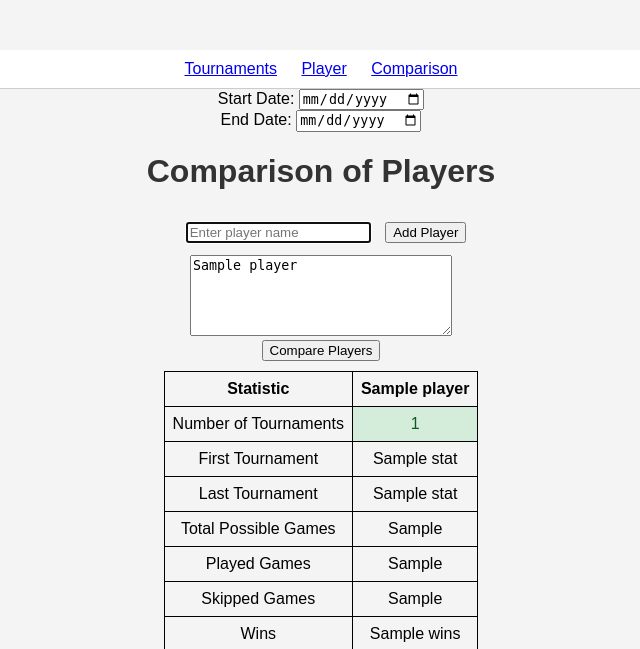
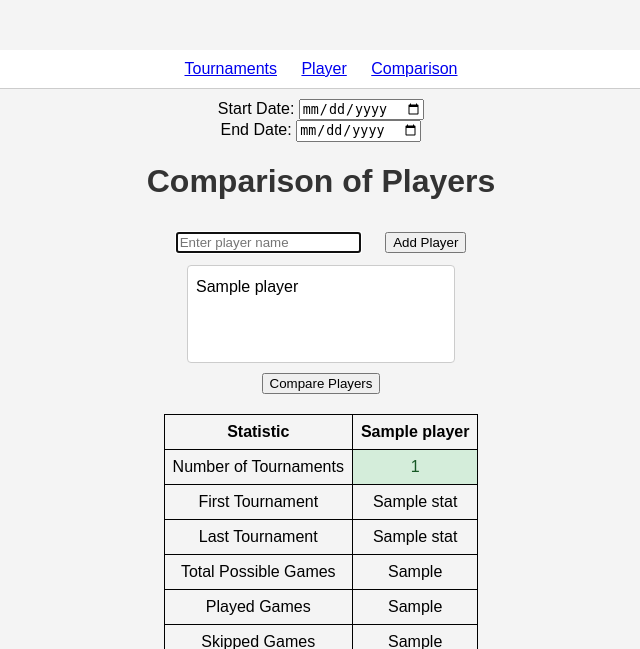
Before and after one commit to OleksandrKuzhylnyi/TT_website, a Flask app: template templates/comparison.html in a window 1280 px wide. Shown: the top 649 px of the page, without its empty margins (319-959 px from the left). Run offline with Flask 3, Linux system fonts and the light colour scheme; the template is opened without the code that fills it: most values are stand-ins (such as "Sample title", 1, 10 or a date in 2020); parts of the project's set-up code (start-up, migrations or seed data) failed here and were passed over.

Commit message:
Imroved player-container in comparison, general UI

```diff
--- a/app.py
+++ b/app.py
@@ -22,7 +22,7 @@ with engine.connect() as conn:
 
 MIN_DATE = DATA["date"].min().strftime('%Y-%m-%d')
 MAX_DATE = DATA["date"].max().strftime('%Y-%m-%d')
-PLAYER_NAMES = DATA.real_name.dropna().unique()
+PLAYER_NAMES = DATA.sort_values(["rating"], ascending=False).real_name.dropna().unique()
 
 @app.route("/")
 def index():
--- a/static/scripts.js
+++ b/static/scripts.js
@@ -1,16 +1,25 @@
 function addPlayer() {
     const playerInput = document.getElementById('player_name');
-    const playersArea = document.getElementById('players_area');
     const player = playerInput.value.trim();
+    if (!player) return;
 
-    if (player) {
-        if (playersArea.value) {
-            playersArea.value += '\n' + player;
-        } else {
-            playersArea.value = player;
+    addPlayerElement(player);
+    playerInput.value = '';
+    updatePlayersArea();
 }
-        playerInput.value = '';
+
+function addPlayerElement(player) {
+    const playerContainer = document.getElementById('players-container');
+    const playerItem = document.createElement('div');
+    playerItem.className = 'player-item';
+    playerItem.innerHTML = `<span>${player}</span><button class="remove-player">×</button>`;
+    playerContainer.appendChild(playerItem);
 }
+
+function updatePlayersArea() {
+    const playerItems = document.querySelectorAll('#players-container .player-item span');
+    const players = Array.from(playerItems).map(span => span.textContent);
+    document.getElementById('players_area').value = players.join('\n');
 }
 
 document.addEventListener("DOMContentLoaded", function () {
@@ -46,7 +55,7 @@ document.addEventListener("DOMContentLoaded", function () {
             }
         }
         });
-
+    });
 
     const inputField = document.getElementById('player_name');
     const suggestionsBox = document.getElementById('autocomplete-suggestions');
@@ -117,5 +126,16 @@ document.addEventListener("DOMContentLoaded", function () {
             suggestionsBox.classList.remove('show'); // Properly hide with transition
         }
     });
+
+    const playersArea = document.getElementById('players_area');
+    const players = playersArea.value.split('\n').filter(p => p.trim() !== '');
+    players.forEach(addPlayerElement);
+
+    document.getElementById('players-container').addEventListener('click', function(e) {
+        if (e.target.classList.contains('remove-player')) {
+            const playerItem = e.target.closest('.player-item');
+            playerItem.remove();
+            updatePlayersArea();
+        }
     });
 });
--- a/static/styles.css
+++ b/static/styles.css
@@ -7,6 +7,10 @@ body {
 
 h1 {
     color: #333;
+}
+
+button {
+    margin: 10px;
 }
 
 .table-container {
@@ -51,11 +55,15 @@ h1 {
 
 .nav-link { margin: 0 10px; }
 
-#player_name{margin: 10px;}
+#date-form {
+    margin: 10px;
+}
+
+#player_name {margin: 10px;}
 
 #autocomplete-suggestions {
     margin: auto;
-    width: 300px;
+    width: 250px;
     border: 1px solid #ccc;
     background-color: white;
     transform: translateY(-10px);
@@ -73,3 +81,39 @@ h1 {
 #autocomplete-suggestions div:hover {
     background-color: #e0e0e0;
 }
+
+#players-container {
+    margin: auto;
+    width: 250px;
+    min-height: 80px;
+    border: 1px solid #ccc;
+    padding: 8px;
+    border-radius: 4px;
+    background-color: white;
+}
+
+.player-item {
+    display: flex;
+    justify-content: space-between;
+    align-items: center;
+    padding: 4px 0;
+    border-bottom: 1px solid #eee;
+}
+
+.player-item:last-child {
+    border-bottom: none;
+}
+
+.remove-player {
+    background: none;
+    border: none;
+    color: #ff4444;
+    cursor: pointer;
+    font-weight: bold;
+    padding: 0 4px;
+    display: none; /* Hide by default */
+}
+
+.player-item:hover .remove-player {
+    display: block; /* Show on hover */
+}
--- a/templates/comparison.html
+++ b/templates/comparison.html
@@ -9,11 +9,16 @@
         <input type="hidden" name="start_date" value="{{ start_date }}">
         <input type="hidden" name="stop_date" value="{{ stop_date }}">
         <div class="player-input-container">
-            <input type="text" id="player_name" placeholder="Enter player name" autofocus>
+            <input type="text" id="player_name" placeholder="Enter player name" autocomplete="off" autofocus>
             <button type="button" onclick="addPlayer()">Add Player</button>
         </div>
         <div id="autocomplete-suggestions"></div> <!-- Placeholder for suggestions -->
-        <textarea id="players_area" name="players" rows="5" cols="30" placeholder="Added players will appear here" required>{{ players|join('\n') }}</textarea><br>
+        <div id="players-container"></div>
+        <textarea id="players_area" name="players" style="display: none;">
+            {% if players %}
+                {{ players|join('\n') }}
+            {% endif %}
+        </textarea>
         <button type="submit">Compare Players</button>
     </form>
 
```
Lines whose indentation alone changed are shown as unchanged.
